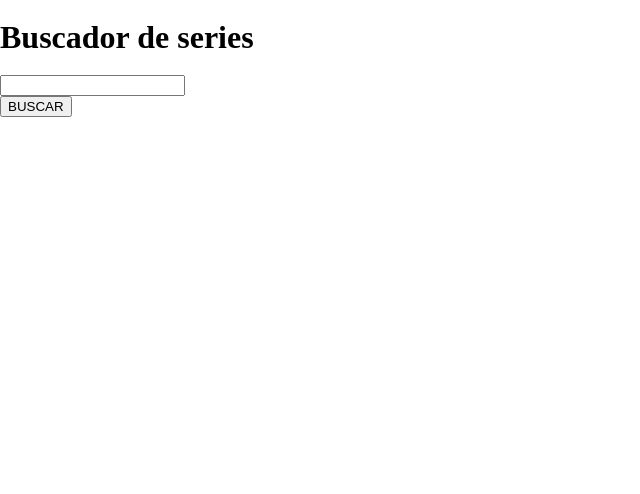
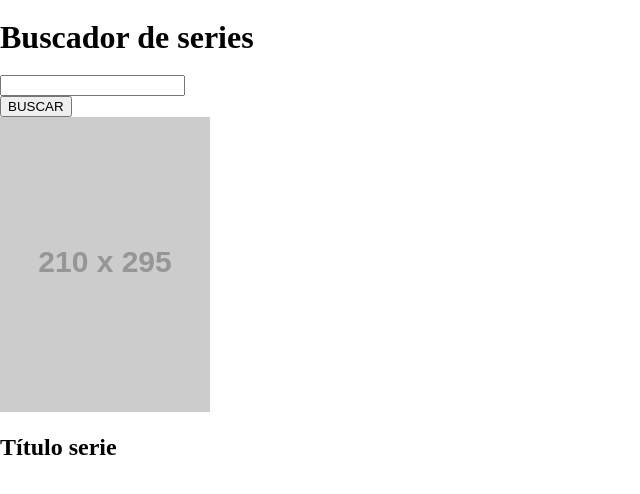
Before and after one commit to LuciaRoNova3005/add-favorites-movies, a website: page src/html/index.html in a window 1280 px wide. Shown: the whole page, without its empty margins (0-640 px from the left). Drawn offline with nearby package versions, Linux system fonts and the light colour scheme; files that its build step writes are made by us from their sources; placeholder pictures from the web are drawn by us.

Commit message:
Html results structure

```diff
--- a/docs/assets/js/main.js
+++ b/docs/assets/js/main.js
@@ -1 +1 @@
-"use strict";console.log(">> Ready :)");
+"use strict";console.log(">> Ready :)");const searchButton=document.querySelector(".js-button"),search=document.querySelector(".js-search");function handlerSearch(){const e="http://api.tvmaze.com/search/shows?q="+search.value.toLowerCase();console.log(e),fetch(e).then(e=>e.json()).then(e=>{console.log(e)})}searchButton.addEventListener("click",handlerSearch);
--- a/src/html/index.html
+++ b/src/html/index.html
@@ -4,12 +4,13 @@
     <meta charset="UTF-8" />
     <meta http-equiv="X-UA-Compatible" content="IE=edge" />
     <meta name="viewport" content="width=device-width, initial-scale=1.0" />
-    <title>Evalución FInal Lucía Rodríguez Nova</title>
+    <title>Evalución Final Lucía Rodríguez Nova,</title>
     <link rel="stylesheet" href="./assets/css/main.css" />
     <link rel="shortcut icon" href="./assets/images/favicon.png" />
   </head>
   <body>
     <include src="./partials/search.html"></include>
+    <include src="./partials/results.html"></include>
     <script src="./assets/js/main.js"></script>
   </body>
 </html>
--- /dev/null
+++ b/src/html/partials/results.html
@@ -0,0 +1,7 @@
+<div>
+  <img
+    src="https://via.placeholder.com/210x295/ffffff/666666/?text=TV"
+    alt=""
+  />
+  <h2>Título serie</h2>
+</div>
```
Also changed, not shown: docs/index.html (+5 -0 lines).
